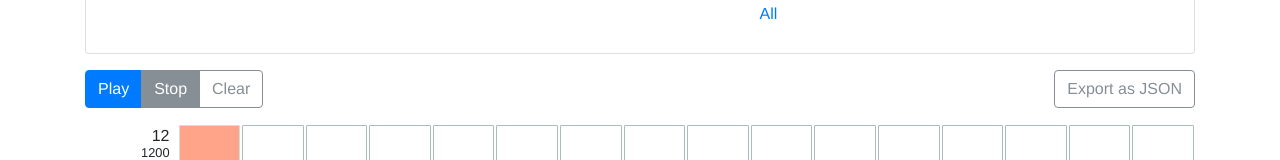
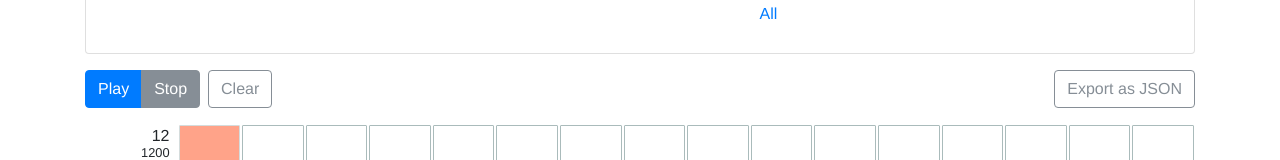
Before and after one commit to kevinsqi/microharmonic, a React (Create React App) app in the folder client/: page /composer in a window 1280 px wide. Shown: the part 325-485 px from the top of the page. Built offline with nearby package versions, Linux system fonts and the light colour scheme.

Commit message:
separate clear button

```diff
--- a/client/src/Composer.js
+++ b/client/src/Composer.js
@@ -52,7 +52,8 @@ function Step(props) {
 function ComposerSettings(props) {
   return (
     <div className="d-flex flex-row mb-3">
-      <div className="btn-group flex-1">
+      <div className="flex-1">
+        <div className="btn-group">
           <button className="btn btn-primary" onClick={props.onPlay}>Play</button>
           <button
             className="btn btn-secondary"
@@ -60,7 +61,8 @@ function ComposerSettings(props) {
           >
             Stop
           </button>
-        <button className="btn btn-outline-secondary" onClick={props.onClear}>Clear</button>
+        </div>
+        <button className="ml-2 btn btn-outline-secondary" onClick={props.onClear}>Clear</button>
       </div>
       <div>
         <button className="btn btn-outline-secondary" onClick={props.onExport}>Export as JSON</button>
```
Lines whose indentation alone changed are shown as unchanged.
